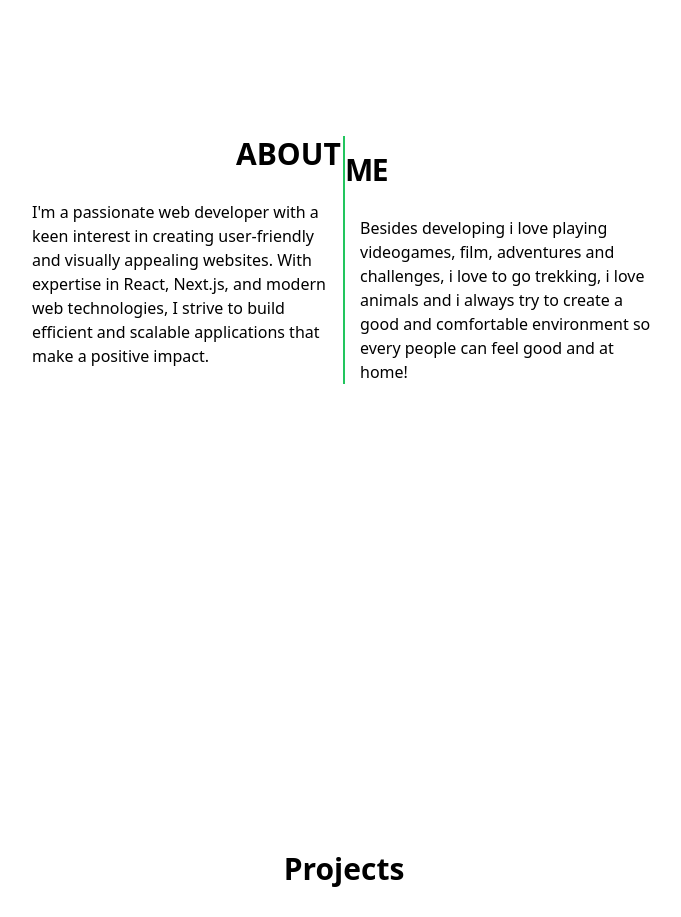
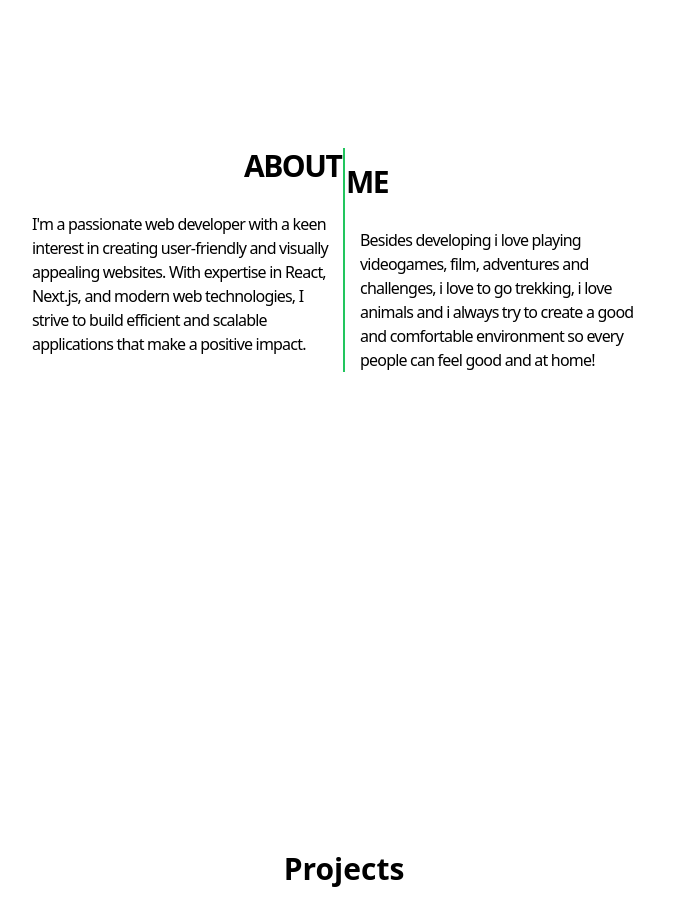
Before and after one commit to GianniCrux/myPortfolio, a Next.js app: page / in a window 1280 px wide. Shown: the part 940-1857 px from the top of the page, without its empty margins (296-977 px from the left). Built offline with nearby package versions, Linux system fonts and the light colour scheme.

Commit message:
changed paragraph letter spacing

```diff
--- a/app/components/about-me.tsx
+++ b/app/components/about-me.tsx
@@ -6,18 +6,18 @@ export default function AboutMe() {
                 <div className="absolute top-0 left-1/2 bottom-0 w-[2px] bg-green-500 -translate-x-1/2"></div>
 
                 <div data-aos="fade-down">
-                    <h2 className="text-3xl font-bold absolute left-[calc(50%-108px)] top-0 bg-white dark:bg-black">ABOUT</h2>
-                    <h2 className="text-3xl font-bold absolute right-[calc(50%-43px)] top-4 bg-white dark:bg-black tracking-tighter">ME</h2>
+                    <h2 className="text-3xl font-bold absolute left-[calc(50%-100px)] top-0 bg-white dark:bg-black tracking-tighter">ABOUT</h2>
+                    <h2 className="text-3xl font-bold absolute right-[calc(50%-44px)] top-4 bg-white dark:bg-black tracking-tighter">ME</h2>
                 </div>
 
                 <div className="flex justify-center pt-16">
                     <div className="xl:w-1/4 sm:w-1/2 pr-4" data-aos="fade-right">
-                        <p>
+                        <p className="tracking-tighter">
                         I&apos;m a passionate web developer with a keen interest in creating user-friendly and visually appealing websites. With expertise in React, Next.js, and modern web technologies, I strive to build efficient and scalable applications that make a positive impact.
                         </p>
                     </div>
                     <div className="xl:w-1/4 sm:w-1/2 pl-4 pt-4" data-aos="fade-left">
-                        <p>
+                        <p className="tracking-tighter">
                         Besides developing i love playing videogames, film, adventures and challenges, i love to go trekking, i love animals and i always try to create a good and comfortable environment so every people can feel good and at home!
                         </p>
                     </div>
```
